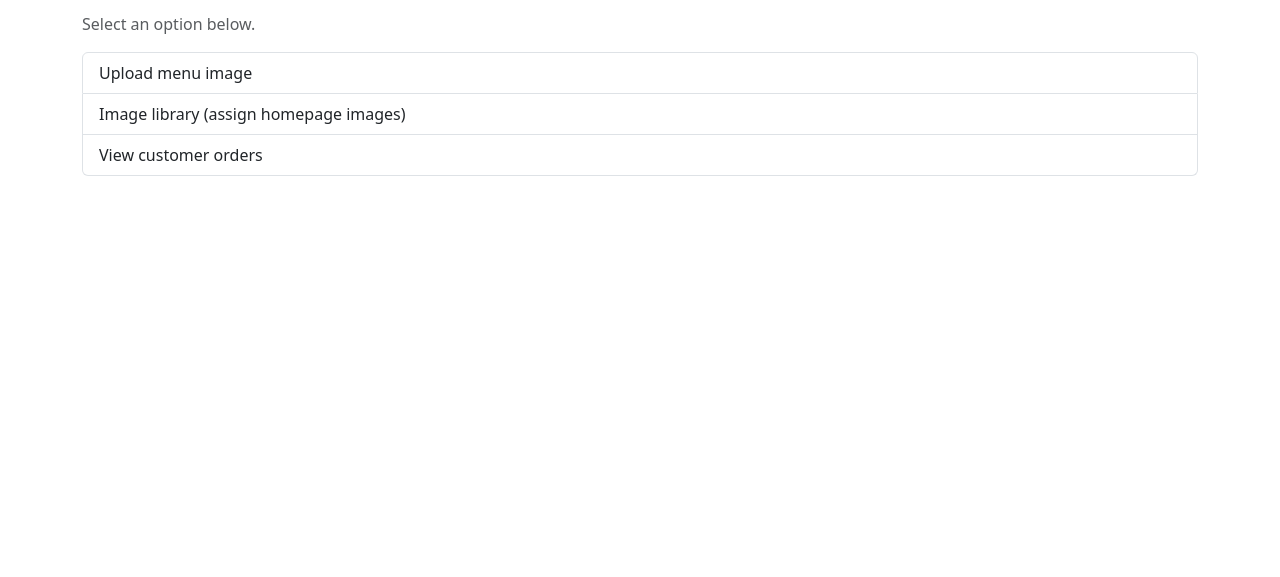
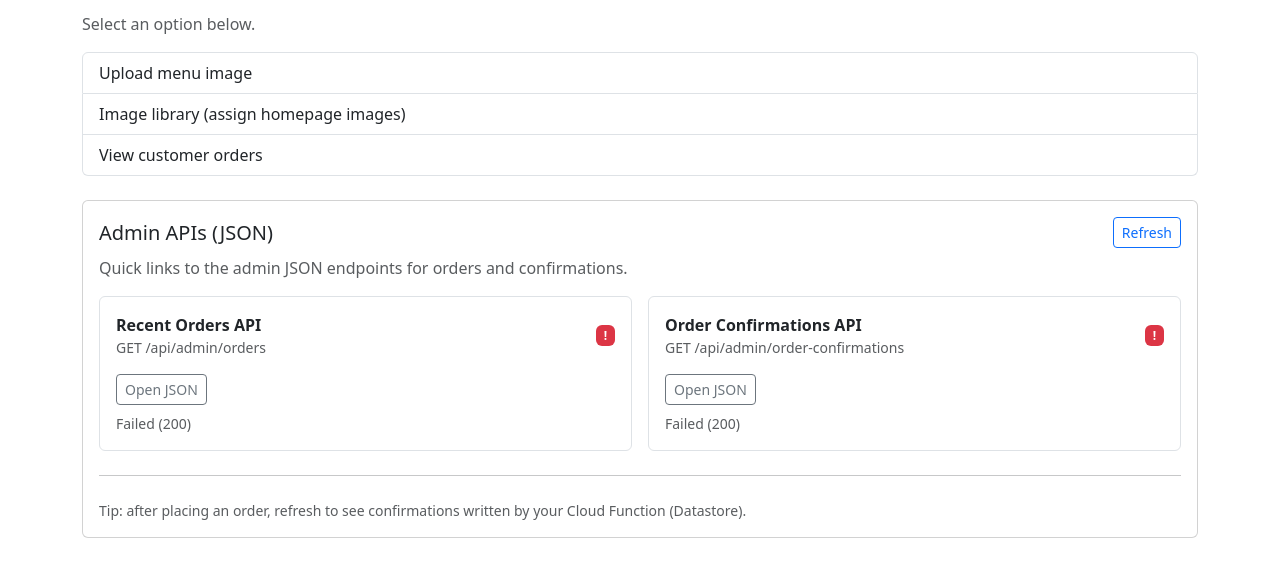
Before and after one commit to mpalubicki/RestaurantOrderingApp, a Python web app: template backend/app/templates/admin_menu.html in a window 1280 px wide. Shown: the part 132-709 px from the top of the page. Run offline with Jinja, Linux system fonts and the light colour scheme; the template is opened without the code that fills it, so the values that code supplies are empty.

Commit message:
Update admin_menu.html
added rest api links

```diff
--- a/backend/app/templates/admin_menu.html
+++ b/backend/app/templates/admin_menu.html
@@ -4,7 +4,7 @@
   <h1 class="mb-3">Administrator Menu</h1>
   <p class="text-muted">Select an option below.</p>
 
-  <div class="list-group">
+  <div class="list-group mb-4">
     <a class="list-group-item list-group-item-action" href="{{ url_for('admin.upload_menu_image_page') }}">
       Upload menu image
     </a>
@@ -17,4 +17,125 @@
       View customer orders
     </a>
   </div>
+
+  <div class="card">
+    <div class="card-body">
+      <div class="d-flex align-items-center justify-content-between">
+        <h2 class="h5 mb-0">Admin APIs (JSON)</h2>
+        <button class="btn btn-outline-primary btn-sm" type="button" id="js-refresh-api">
+          Refresh
+        </button>
+      </div>
+
+      <p class="text-muted mt-2 mb-3">
+        Quick links to the admin JSON endpoints for orders and confirmations.
+      </p>
+
+      <div class="row g-3">
+        <div class="col-md-6">
+          <div class="border rounded p-3">
+            <div class="d-flex align-items-center justify-content-between">
+              <div>
+                <div class="fw-semibold">Recent Orders API</div>
+                <div class="text-muted small">GET /api/admin/orders</div>
+              </div>
+              <span class="badge text-bg-secondary" id="js-orders-count">—</span>
+            </div>
+
+            <div class="mt-3 d-flex gap-2">
+              <a class="btn btn-sm btn-outline-secondary"
+                 href="{{ url_for('api.api_admin_orders') }}"
+                 target="_blank" rel="noopener">
+                Open JSON
+              </a>
+            </div>
+
+            <div class="mt-2 text-muted small" id="js-orders-status"></div>
+          </div>
+        </div>
+
+        <div class="col-md-6">
+          <div class="border rounded p-3">
+            <div class="d-flex align-items-center justify-content-between">
+              <div>
+                <div class="fw-semibold">Order Confirmations API</div>
+                <div class="text-muted small">GET /api/admin/order-confirmations</div>
+              </div>
+              <span class="badge text-bg-secondary" id="js-conf-count">—</span>
+            </div>
+
+            <div class="mt-3 d-flex gap-2">
+              <a class="btn btn-sm btn-outline-secondary"
+                 href="{{ url_for('api.api_admin_order_confirmations') }}"
+                 target="_blank" rel="noopener">
+                Open JSON
+              </a>
+            </div>
+
+            <div class="mt-2 text-muted small" id="js-conf-status"></div>
+          </div>
+        </div>
+      </div>
+
+      <hr class="my-4">
+
+      <div class="text-muted small">
+        Tip: after placing an order, refresh to see confirmations written by your Cloud Function (Datastore).
+      </div>
+    </div>
+  </div>
+
+  <script>
+    async function fetchJson(url) {
+      const resp = await fetch(url, { credentials: "same-origin" });
+      const text = await resp.text();
+      let data = null;
+      try { data = JSON.parse(text); } catch (e) {}
+      return { ok: resp.ok, status: resp.status, data, raw: text };
+    }
+
+    async function refreshAdminApiSummary() {
+      const ordersCountEl = document.getElementById("js-orders-count");
+      const ordersStatusEl = document.getElementById("js-orders-status");
+      const confCountEl = document.getElementById("js-conf-count");
+      const confStatusEl = document.getElementById("js-conf-status");
+
+      ordersStatusEl.textContent = "Loading…";
+      confStatusEl.textContent = "Loading…";
+
+      const ordersUrl = "{{ url_for('api.api_admin_orders') }}";
+      const confUrl = "{{ url_for('api.api_admin_order_confirmations') }}";
+
+      const [ordersRes, confRes] = await Promise.all([
+        fetchJson(ordersUrl),
+        fetchJson(confUrl),
+      ]);
+
+      if (ordersRes.ok && ordersRes.data && Array.isArray(ordersRes.data.orders)) {
+        ordersCountEl.textContent = ordersRes.data.orders.length;
+        ordersCountEl.className = "badge text-bg-success";
+        ordersStatusEl.textContent = "OK";
+      } else {
+        ordersCountEl.textContent = "!";
+        ordersCountEl.className = "badge text-bg-danger";
+        ordersStatusEl.textContent = `Failed (${ordersRes.status})`;
+      }
+
+      if (confRes.ok && confRes.data && Array.isArray(confRes.data.results)) {
+        confCountEl.textContent = confRes.data.results.length;
+        confCountEl.className = "badge text-bg-success";
+        confStatusEl.textContent = "OK";
+      } else {
+        confCountEl.textContent = "!";
+        confCountEl.className = "badge text-bg-danger";
+        confStatusEl.textContent = `Failed (${confRes.status})`;
+      }
+    }
+
+    document.addEventListener("DOMContentLoaded", () => {
+      const btn = document.getElementById("js-refresh-api");
+      btn.addEventListener("click", refreshAdminApiSummary);
+      refreshAdminApiSummary();
+    });
+  </script>
 {% endblock %}
```
